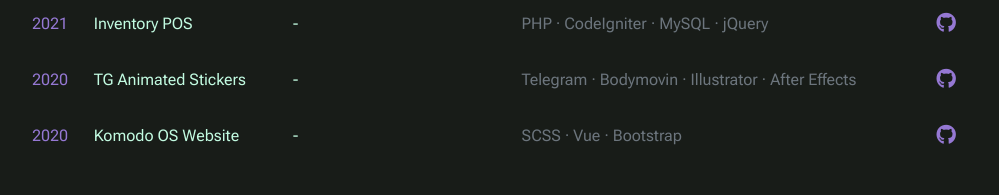
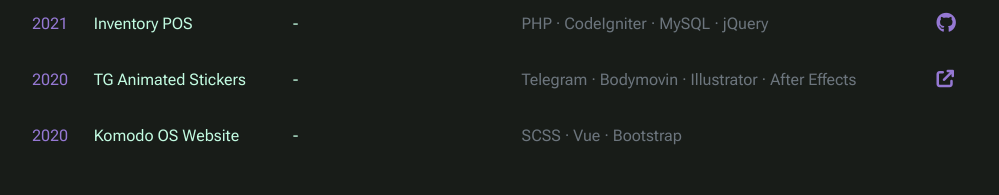
Before and after one commit to aryanataandi/aryanataandi-react, a React (Create React App) app: page /archive in a window 1280 px wide. Shown: the part 546-741 px from the top of the page, without its empty margins (76-1075 px from the left). Built offline with nearby package versions, Linux system fonts and the light colour scheme.

Commit message:
update projects archive

```diff
--- a/src/components/Archive.jsx
+++ b/src/components/Archive.jsx
@@ -46,7 +46,7 @@
       made: '-',
       tech: ['Telegram', 'Bodymovin', 'Illustrator', 'After Effects'],
       link: {
-        github: 'https://t.me/addstickers/AmpersandChannelDividerID',
+        external: 'https://t.me/addstickers/AmpersandChannelDividerID',
       },
     },
     {
@@ -55,7 +55,8 @@
       made: '-',
       tech: ['SCSS', 'Vue', 'Bootstrap'],
       link: {
-        github: 'https://github.com/aryanataandi/inventori-pos',
+        external: 'https://komodo-os.my.id/',
+        github: 'https://github.com/Komodo-OS-Devices/Komodo-OS-Devices.github.io',
       },
     },
   ];
```
